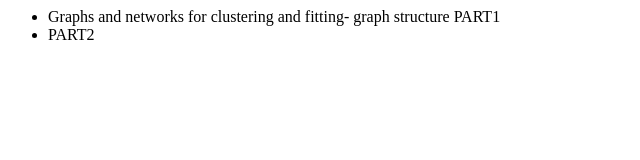
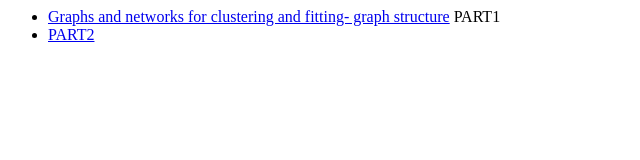
Before and after one commit to AI-ECU/HIT, a plain HTML site: page index_SoC.html in a window 1280 px wide. Shown: the whole page, without its empty margins (0-640 px from the left). Drawn offline with Linux system fonts and the light colour scheme.

Commit message:
Update index_SoC.html

```diff
--- a/index_SoC.html
+++ b/index_SoC.html
@@ -6,8 +6,8 @@
     </head>
   <body>
   <ul>
-    <li> <a="Graphs and networks for clustering and fitting- graph structure_part1.pdf"> Graphs and networks for clustering and fitting- graph structure</a> PART1</li>
-  <li> <a="Graphs and networks for clustering and fitting- graph structure_part1.pdf">  PART2</a></li>
+    <li> <a href="Graphs and networks for clustering and fitting- graph structure_part1.pdf"> Graphs and networks for clustering and fitting- graph structure</a> PART1</li>
+  <li> <a href="Graphs and networks for clustering and fitting- graph structure_part1.pdf">  PART2</a></li>
   </ul>
     </body>
 </html>
```
